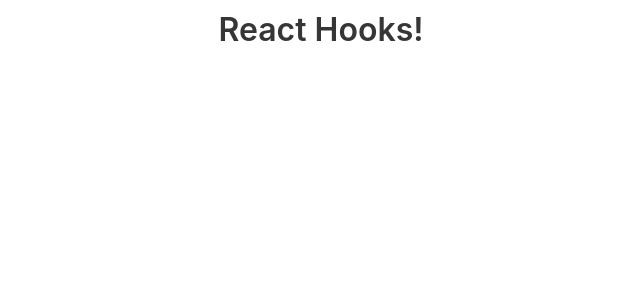
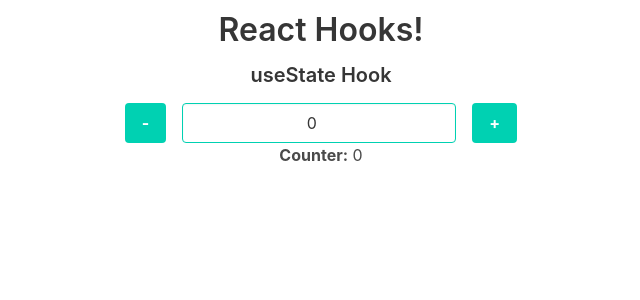
Before and after one commit to crypto-hynd/react-hooks, a React (Create React App) app: page / in a window 1280 px wide. Shown: the top 300 px of the page, without its empty margins (319-959 px from the left). Built offline with nearby package versions, Linux system fonts and the light colour scheme.

Commit message:
useHook example done.

```diff
--- a/src/App.js
+++ b/src/App.js
@@ -1,4 +1,5 @@
 import './App.css';
+import Counter from "./Counter";
 
 function App() {
   return (
@@ -6,7 +7,7 @@ function App() {
       <div className={'container'}>
         <div className={'column is-8 is-offset-2'}>
           <h1>React Hooks!</h1>
-          {/*  Components will go here */}
+          <Counter/>
         </div>
       </div>
     </div>
--- /dev/null
+++ b/src/Counter.js
@@ -0,0 +1,41 @@
+import {useState} from "react";
+
+const Counter = (props) => {
+  const [counter, setCounter] = useState(0);
+
+  const increment = counter => {
+    setCounter(++counter);
+  }
+
+  const decrement = counter => {
+    counter !== 0 && setCounter(--counter);
+  }
+
+  return (
+    <div className={'has-text-centered'}>
+      <h4>useState Hook</h4>
+      <div className={'is-inline-flex'}>
+        <button
+          className={'button is-primary has-text-weight-bold mr-4'}
+          onClick={() => decrement(counter)}>
+          -
+        </button>
+        <input
+          type="number"
+          className={'column input is-primary has-text-centered'}
+          value={counter}
+          onChange={e => {
+            setCounter(e.target.value);
+          }}/>
+        <button
+          className={'button is-primary has-text-weight-bold ml-4'}
+          onClick={() => increment(counter)}>
+          +
+        </button>
+      </div>
+      <p><b>Counter:</b> <span>{counter}</span></p>
+    </div>
+  );
+}
+
+export default Counter;
```
